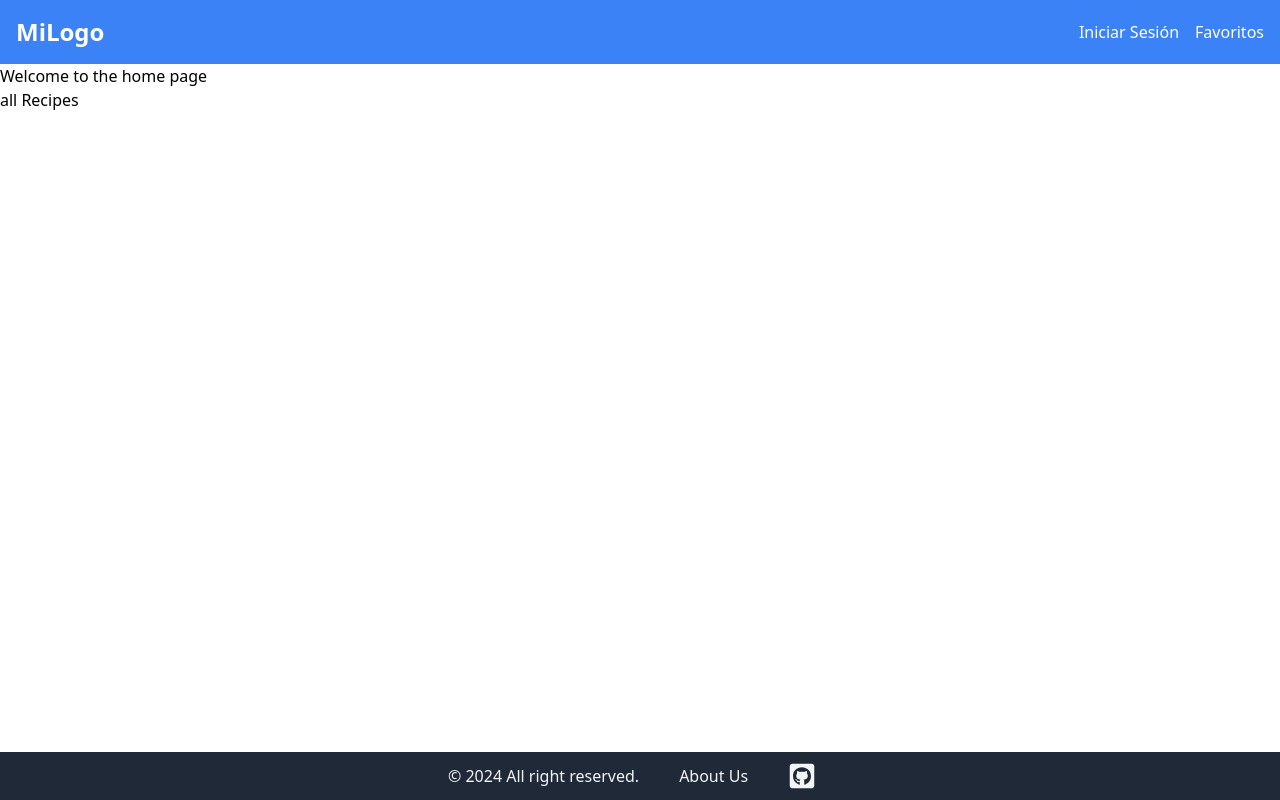
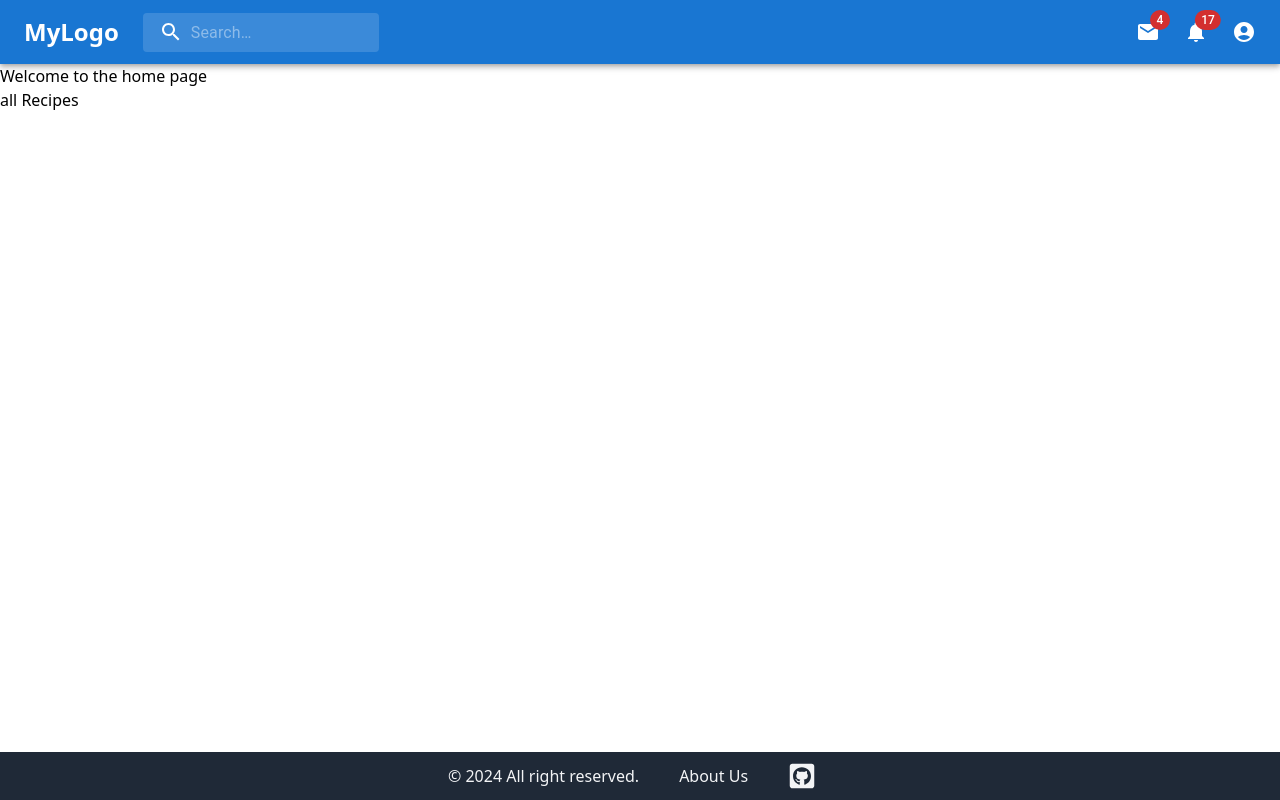
Before and after one commit to soulaimanEltoumi/Web-Project, a React (Vite) app: page / in a window 1280 px wide. Built offline with nearby package versions, Linux system fonts and the light colour scheme.

Commit message:
new navbar

```diff
--- a/package.json
+++ b/package.json
@@ -10,6 +10,10 @@
     "preview": "vite preview"
   },
   "dependencies": {
+    "@emotion/react": "^11.13.0",
+    "@emotion/styled": "^11.13.0",
+    "@mui/icons-material": "^5.16.4",
+    "@mui/material": "^5.16.4",
     "react": "^18.3.1",
     "react-dom": "^18.3.1",
     "react-icons": "^5.2.1",
--- a/src/components/Navbar.jsx
+++ b/src/components/Navbar.jsx
@@ -1,51 +1,224 @@
-import React, { useState } from "react";
+import * as React from "react";
+import { styled, alpha } from "@mui/material/styles";
+import AppBar from "@mui/material/AppBar";
+import Box from "@mui/material/Box";
+import Toolbar from "@mui/material/Toolbar";
+import IconButton from "@mui/material/IconButton";
+import Typography from "@mui/material/Typography";
+import InputBase from "@mui/material/InputBase";
+import Badge from "@mui/material/Badge";
+import MenuItem from "@mui/material/MenuItem";
+import Menu from "@mui/material/Menu";
+import MenuIcon from "@mui/icons-material/Menu";
+import SearchIcon from "@mui/icons-material/Search";
+import AccountCircle from "@mui/icons-material/AccountCircle";
+import MailIcon from "@mui/icons-material/Mail";
+import NotificationsIcon from "@mui/icons-material/Notifications";
+import MoreIcon from "@mui/icons-material/MoreVert";
 import { Link } from "react-router-dom";
 
-const Navbar = () => {
-  const [isOpen, setIsOpen] = useState(false);
+const Search = styled("div")(({ theme }) => ({
+  position: "relative",
+  borderRadius: theme.shape.borderRadius,
+  backgroundColor: alpha(theme.palette.common.white, 0.15),
+  "&:hover": {
+    backgroundColor: alpha(theme.palette.common.white, 0.25),
+  },
+  marginRight: theme.spacing(2),
+  marginLeft: 0,
+  width: "100%",
+  [theme.breakpoints.up("sm")]: {
+    marginLeft: theme.spacing(3),
+    width: "auto",
+  },
+}));
+
+const SearchIconWrapper = styled("div")(({ theme }) => ({
+  padding: theme.spacing(0, 2),
+  height: "100%",
+  position: "absolute",
+  pointerEvents: "none",
+  display: "flex",
+  alignItems: "center",
+  justifyContent: "center",
+}));
+
+const StyledInputBase = styled(InputBase)(({ theme }) => ({
+  color: "inherit",
+  "& .MuiInputBase-input": {
+    padding: theme.spacing(1, 1, 1, 0),
+    // vertical padding + font size from searchIcon
+    paddingLeft: `calc(1em + ${theme.spacing(4)})`,
+    transition: theme.transitions.create("width"),
+    width: "100%",
+    [theme.breakpoints.up("md")]: {
+      width: "20ch",
+    },
+  },
+}));
+
+export default function PrimarySearchAppBar() {
+  const [anchorEl, setAnchorEl] = React.useState(null);
+  const [mobileMoreAnchorEl, setMobileMoreAnchorEl] = React.useState(null);
+
+  const isMenuOpen = Boolean(anchorEl);
+  const isMobileMenuOpen = Boolean(mobileMoreAnchorEl);
+
+  const handleProfileMenuOpen = (event) => {
+    setAnchorEl(event.currentTarget);
+  };
+
+  const handleMobileMenuClose = () => {
+    setMobileMoreAnchorEl(null);
+  };
+
+  const handleMenuClose = () => {
+    setAnchorEl(null);
+    handleMobileMenuClose();
+  };
+
+  const handleMobileMenuOpen = (event) => {
+    setMobileMoreAnchorEl(event.currentTarget);
+  };
+
+  const menuId = "primary-search-account-menu";
+  const renderMenu = (
+    <Menu
+      anchorEl={anchorEl}
+      anchorOrigin={{
+        vertical: "top",
+        horizontal: "right",
+      }}
+      id={menuId}
+      keepMounted
+      transformOrigin={{
+        vertical: "top",
+        horizontal: "right",
+      }}
+      open={isMenuOpen}
+      onClose={handleMenuClose}
+    >
+      <MenuItem onClick={handleMenuClose}>Profile</MenuItem>
+      <MenuItem onClick={handleMenuClose}>My account</MenuItem>
+    </Menu>
+  );
+
+  const mobileMenuId = "primary-search-account-menu-mobile";
+  const renderMobileMenu = (
+    <Menu
+      anchorEl={mobileMoreAnchorEl}
+      anchorOrigin={{
+        vertical: "top",
+        horizontal: "right",
+      }}
+      id={mobileMenuId}
+      keepMounted
+      transformOrigin={{
+        vertical: "top",
+        horizontal: "right",
+      }}
+      open={isMobileMenuOpen}
+      onClose={handleMobileMenuClose}
+    >
+      <MenuItem>
+        <IconButton size="large" aria-label="show 4 new mails" color="inherit">
+          <Badge badgeContent={4} color="error">
+            <MailIcon />
+          </Badge>
+        </IconButton>
+        <p>Messages</p>
+      </MenuItem>
+      <MenuItem>
+        <IconButton
+          size="large"
+          aria-label="show 17 new notifications"
+          color="inherit"
+        >
+          <Badge badgeContent={17} color="error">
+            <NotificationsIcon />
+          </Badge>
+        </IconButton>
+        <p>Notifications</p>
+      </MenuItem>
+      <MenuItem onClick={handleProfileMenuOpen}>
+        <IconButton
+          size="large"
+          aria-label="account of current user"
+          aria-controls="primary-search-account-menu"
+          aria-haspopup="true"
+          color="inherit"
+        >
+          <AccountCircle />
+        </IconButton>
+        <p>Profile</p>
+      </MenuItem>
+    </Menu>
+  );
 
   return (
-    <nav className="bg-blue-500 p-4">
-      <div className="container mx-auto flex items-center justify-between">
-        <Link to="/" className="text-2xl font-bold text-white">
-          MiLogo
-        </Link>
-        <button
-          className="text-white focus:outline-none md:hidden"
-          onClick={() => setIsOpen(!isOpen)}
-        >
-          <svg
-            className="h-6 w-6"
-            fill="none"
-            stroke="currentColor"
-            viewBox="0 0 24 24"
-            xmlns="http://www.w3.org/2000/svg"
-          >
-            <path
-              strokeLinecap="round"
-              strokeLinejoin="round"
-              strokeWidth="2"
-              d="M4 6h16M4 12h16m-7 6h7"
-            ></path>
-          </svg>
-        </button>
-        <div className={`md:flex ${isOpen ? "block" : "hidden"}`}>
-          <Link
-            to="/login"
-            className="mr-4 mt-4 block text-white md:mt-0 md:inline-block"
-          >
-            Iniciar Sesión
+    <Box sx={{ flexGrow: 1 }}>
+      <AppBar position="static">
+        <Toolbar>
+          <Link to="/" className="text-2xl font-bold text-white">
+            MyLogo
           </Link>
-          <Link
-            to="/favorites"
-            className="mt-4 block text-white md:mt-0 md:inline-block"
-          >
-            Favoritos
-          </Link>
-        </div>
-      </div>
-    </nav>
+          <Search>
+            <SearchIconWrapper>
+              <SearchIcon />
+            </SearchIconWrapper>
+            <StyledInputBase
+              placeholder="Search…"
+              inputProps={{ "aria-label": "search" }}
+            />
+          </Search>
+          <Box sx={{ flexGrow: 1 }} />
+          <Box sx={{ display: { xs: "none", md: "flex" } }}>
+            <IconButton
+              size="large"
+              aria-label="show 4 new mails"
+              color="inherit"
+            >
+              <Badge badgeContent={4} color="error">
+                <MailIcon />
+              </Badge>
+            </IconButton>
+            <IconButton
+              size="large"
+              aria-label="show 17 new notifications"
+              color="inherit"
+            >
+              <Badge badgeContent={17} color="error">
+                <NotificationsIcon />
+              </Badge>
+            </IconButton>
+            <IconButton
+              size="large"
+              edge="end"
+              aria-label="account of current user"
+              aria-controls={menuId}
+              aria-haspopup="true"
+              onClick={handleProfileMenuOpen}
+              color="inherit"
+            >
+              <AccountCircle />
+            </IconButton>
+          </Box>
+          <Box sx={{ display: { xs: "flex", md: "none" } }}>
+            <IconButton
+              size="large"
+              aria-label="show more"
+              aria-controls={mobileMenuId}
+              aria-haspopup="true"
+              onClick={handleMobileMenuOpen}
+              color="inherit"
+            >
+              <MoreIcon />
+            </IconButton>
+          </Box>
+        </Toolbar>
+      </AppBar>
+      {renderMobileMenu}
+      {renderMenu}
+    </Box>
   );
-};
-
-export default Navbar;
+}
```
Also changed, not shown: 1 other file (tests, documents, lock files or other folders).
